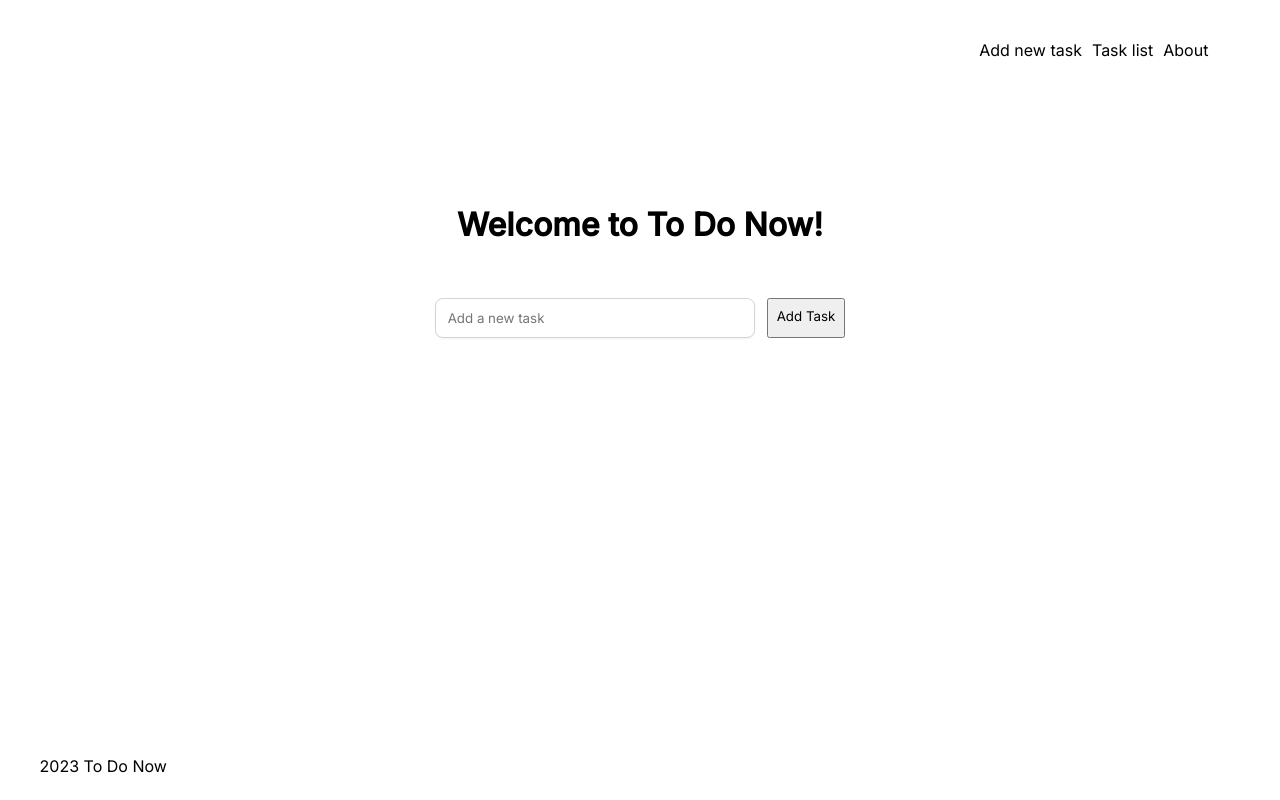
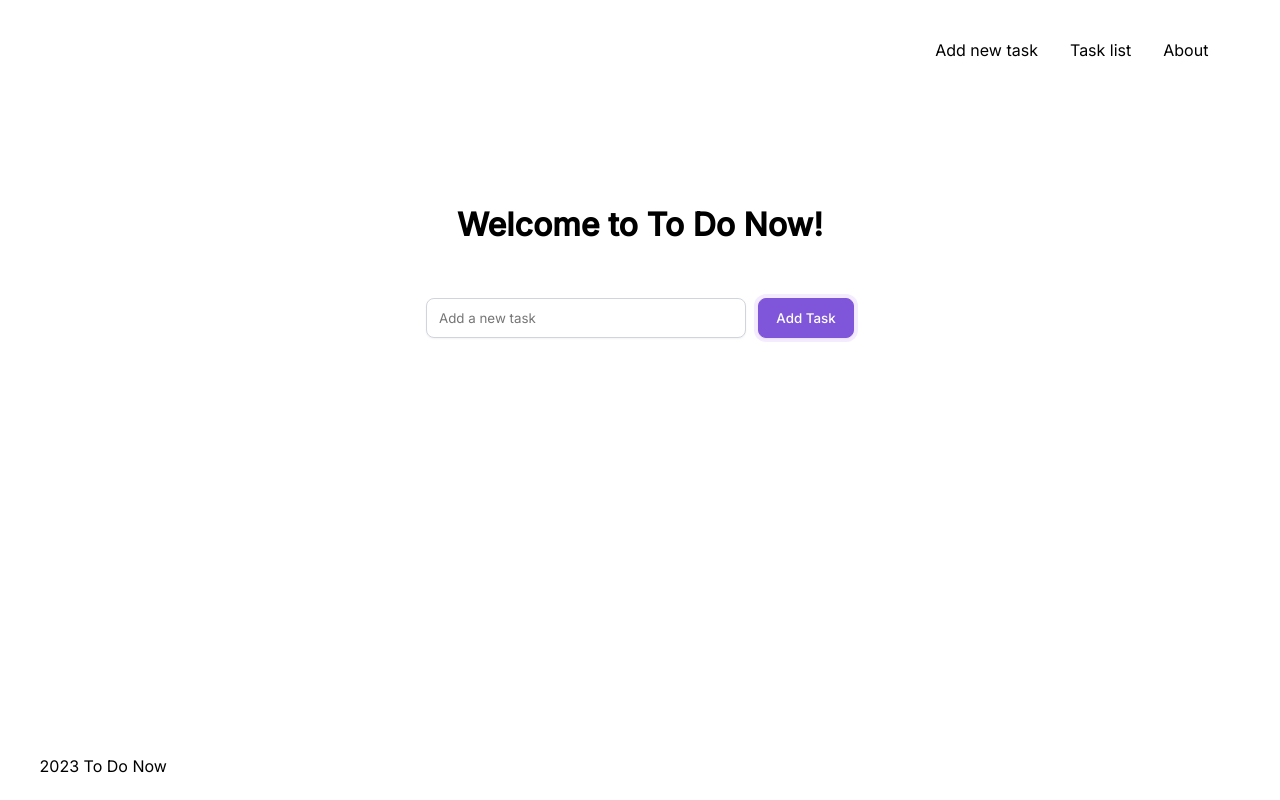
Before and after one commit to ejoruche/codefellows301exam, a plain HTML site: page index.html in a window 1280 px wide. Both pictures are taken after typing "Sample" into the empty fields and a click on the button "Add Task". Drawn offline with Linux system fonts and the light colour scheme.

Commit message:
updated button style

```diff
--- a/css/home.css
+++ b/css/home.css
@@ -32,7 +32,7 @@ input {
     padding-left: 0.75rem;
     padding-right: 0.75rem;
     border: 1px solid;
-    border-radius: 0.5rem;
+    border-radius: 8px;
     border-color: #D0D5DD;
     color: #667085;
     box-sizing: border-box;
@@ -49,10 +49,39 @@ input:focus {
 }
 
 button {
+    disabled: true;
+    display: flex;
+    justify-content: center;
+    align-items: center;
     font-family: 'Inter', sans-serif;
+    font-weight: 500;
+    box-sizing: border-box;
     height: 2.5rem;
-    display: flex;
+    width: 6rem;
     padding: 0.5rem;
+    background: #7F56D9;
+    color: #FFFFFF;
+    border: 1px solid;
+    border-color: #7F56D9;
+    border-radius: 8px;
+    box-shadow: 0px 1px 2px rgba(16, 24, 40, 0.05);
+}
+
+button:hover {
+    background: #6941C6;
+    border-color: #6941C6;
+}
+
+button:focus {
+    background: #7F56D9;
+    border-color: #7F56D9;
+    outline: none;
+    box-shadow: 0px 1px 2px rgba(16, 24, 40, 0.05), 0px 0px 0px 4px #F4EBFF;
+}
+
+button:disabled {
+    background: #E9D7FE;
+    border-color: #E9D7FE;
 }
 
 .wrapper {
@@ -66,7 +95,7 @@ button {
 }
 
 .nav-menu {
-    gap: 10px;
+    gap: 2rem;
 }
 
 #infotext {
```
